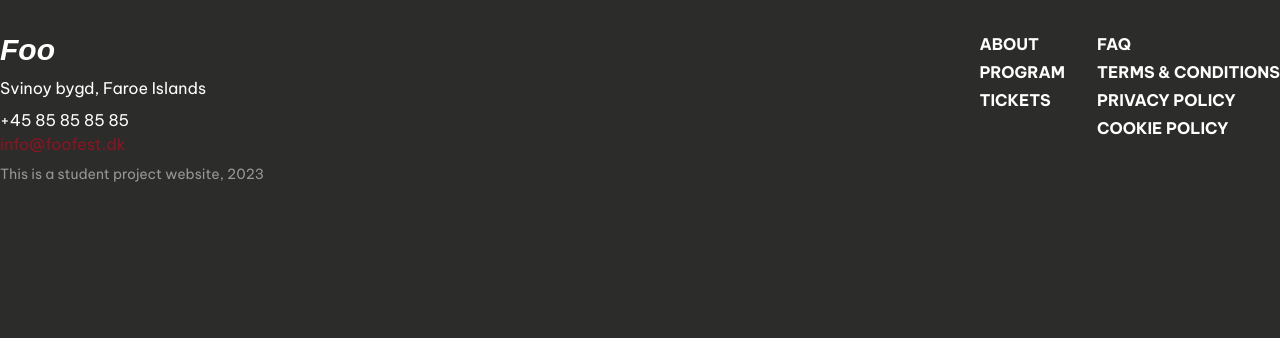
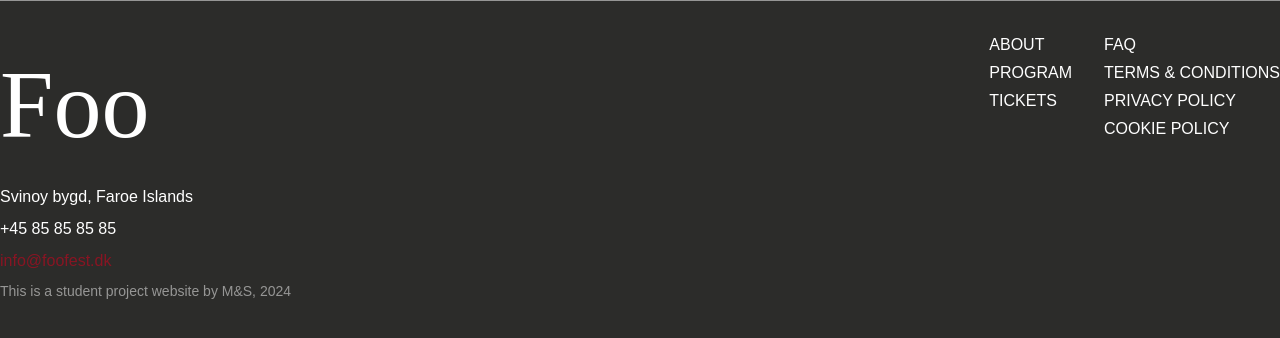
Before and after one commit to sarameisner/foofest-ms-sara, a Next.js app: page / in a window 1280 px wide. Shown: the top 338 px of the page. Built offline with nearby package versions, Linux system fonts and the light colour scheme; a web font is replaced by a local one.

Commit message:
footer færdig (mangler at gøre højre side til links)

```diff
--- a/src/components/Footer.jsx
+++ b/src/components/Footer.jsx
@@ -1,51 +1,108 @@
 const Footer = () => {
   return (
     <footer
-      className="py-8"
+      // linjen over footeren
+      className="py-8 border-t"
       style={{
         backgroundColor: "var(--background)",
         color: "var(--font-color)",
+        borderColor: "var(--light-grey-font)",
       }}
     >
-      <div className="container mx-auto flex flex-wrap justify-between items-start">
-        {/* venstre */}
-        <div className="space-y-2">
-          <h2 className="text-3xl font-bold italic font-display" style={{ color: "var(--font-color)" }}>
+      <div className="container mx-auto flex flex-wrap justify-between items-start gap-8 md:gap-16">
+        {/* venstre side */}
+        <div className="space-y-2 flex-1">
+          {/* Overskrift */}
+          <h4 className="text-[6rem] text-center md:text-left" style={{ color: "var(--font-color)" }}>
             Foo
-          </h2>
-          <p className="font-sans">Svinoy bygd, Faroe Islands</p>
-          <p className="font-sans">+45 85 85 85 85</p>
+          </h4>
+          {/* adresse */}
+          <p className="font-sans text-center md:text-left">Svinoy bygd, Faroe Islands</p>
+          {/* telefonnummer */}
+          <p className="font-sans text-center md:text-left">+45 85 85 85 85</p>
+          {/* mail */}
           <a
             href="mailto:info@foofest.dk"
-            className="hover:underline font-sans"
+            className="hover:underline font-sans block text-center md:text-left"
             style={{
               color: "var(--accent-color)",
             }}
           >
             info@foofest.dk
           </a>
+
           <p
-            className="text-sm mt-4 font-sans"
+            className="text-sm mt-4 font-sans text-center md:text-left"
             style={{
               color: "var(--light-grey-font)",
             }}
           >
-            This is a student project website, 2023
+            This is a student project website by M&S, 2024
           </p>
         </div>
 
-        {/* højre sektion */}
-        <div className="flex flex-wrap gap-8">
-          <div className="space-y-1">
-            <p className="font-bold font-sans">ABOUT</p>
-            <p className="font-bold font-sans">PROGRAM</p>
-            <p className="font-bold font-sans">TICKETS</p>
+        {/* højre side */}
+        <div className="flex flex-wrap gap-4 md:gap-8 flex-1 justify-center md:justify-end">
+          <div className="space-y-1 text-center md:text-left">
+            <p
+              className="font-normal font-sans"
+              style={{
+                color: "var(--font-color)",
+              }}
+            >
+              ABOUT
+            </p>
+            <p
+              className="font-normal font-sans"
+              style={{
+                color: "var(--font-color)",
+              }}
+            >
+              PROGRAM
+            </p>
+            <p
+              className="font-normal font-sans"
+              style={{
+                color: "var(--font-color)",
+              }}
+            >
+              TICKETS
+            </p>
           </div>
-          <div className="space-y-1">
-            <p className="font-bold font-sans">FAQ</p>
-            <p className="font-bold font-sans">TERMS & CONDITIONS</p>
-            <p className="font-bold font-sans">PRIVACY POLICY</p>
-            <p className="font-bold font-sans">COOKIE POLICY</p>
+
+          <div className="space-y-1 text-center md:text-left">
+            <p
+              className="font-normal font-sans"
+              style={{
+                color: "var(--font-color)",
+              }}
+            >
+              FAQ
+            </p>
+            <p
+              className="font-normal font-sans"
+              style={{
+                color: "var(--font-color)",
+              }}
+            >
+              TERMS & CONDITIONS
+            </p>
+            <p
+              className="font-normal font-sans"
+              style={{
+                color: "var(--font-color)",
+              }}
+            >
+              PRIVACY POLICY
+            </p>
+            <p
+              className="font-normal font-sans"
+              style={{
+                color: "var(--font-color)",
+              }}
+            >
+              COOKIE POLICY
+            </p>
           </div>
         </div>
       </div>
--- a/src/styles/globals.css
+++ b/src/styles/globals.css
@@ -18,7 +18,7 @@
   --padding-200: 200px;
 }
 body {
-  font-family: "Be Vietnam Pro", sans-serif;
+  font-family: "Bangla Sangam MN", sans-serif;
   color: var(--foreground);
   background: var(--background);
 }
@@ -34,7 +34,7 @@ h2 {
 }
 
 h3 {
-  font-family: "Be Vietnam Pro", sans-serif;
+  font-family: "Bangla Sangam MN", sans-serif;
   color: var(--font-color);
 }
 
@@ -44,6 +44,6 @@ h4 {
 }
 
 p {
-  font-family: "Be Vietnam Pro", sans-serif;
+  font-family: "Bangla Sangam MN", sans-serif;
   color: var(--font-color);
 }
--- a/tailwind.config.js
+++ b/tailwind.config.js
@@ -4,7 +4,7 @@ module.exports = {
   theme: {
     extend: {
       fontFamily: {
-        sans: ["Be Vietnam Pro", "sans-serif"],
+        sans: ["Bangla Sangam MN", "sans-serif"],
         serif: ["La Belle Aurore", "serif"],
         display: ["Bangla Sangam MN", "sans-serif"],
       },
```
